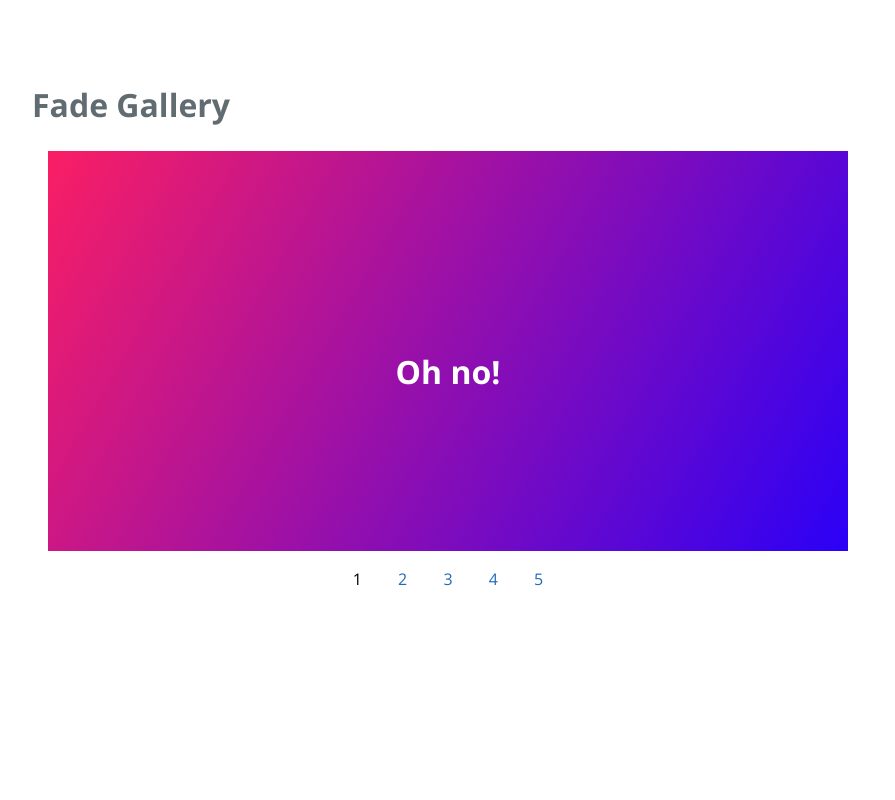
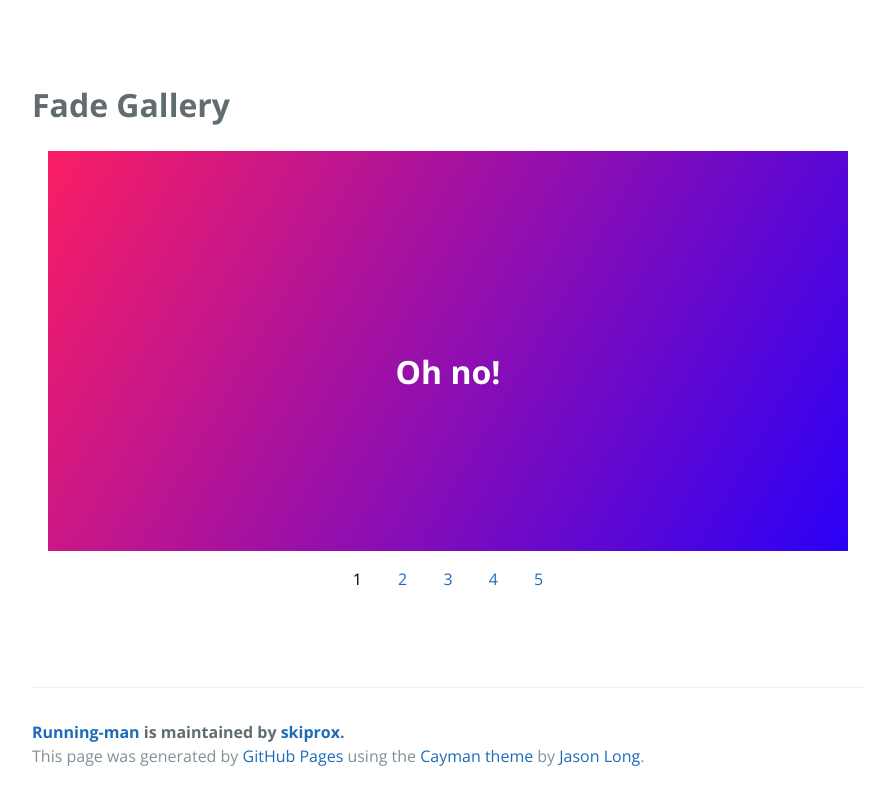
Before and after one commit to skiprox/gallery, a website: page index.html in a window 1280 px wide. Shown: the part 1155-1955 px from the top of the page, without its empty margins (192-1087 px from the left). Before the commit the page ends 1810 px from the top, so only its background shows below. Drawn offline with nearby package versions, Linux system fonts and the light colour scheme.

Commit message:
Updaitng html to put in footer

```diff
--- a/index.html
+++ b/index.html
@@ -105,6 +105,13 @@
         </div>
       </div>
     </section>
+    <section class="main-content">
+      <footer class="site-footer">
+        <span class="site-footer-owner"><a href="https://github.com/skiprox/running-man">Running-man</a> is maintained by <a href="https://github.com/skiprox">skiprox</a>.</span>
+
+        <span class="site-footer-credits">This page was generated by <a href="https://pages.github.com">GitHub Pages</a> using the <a href="https://github.com/jasonlong/cayman-theme">Cayman theme</a> by <a href="https://twitter.com/jasonlong">Jason Long</a>.</span>
+      </footer>
+    </section>
 
   <script type="text/javascript" src="app.built.js"></script>
   </body>
```
